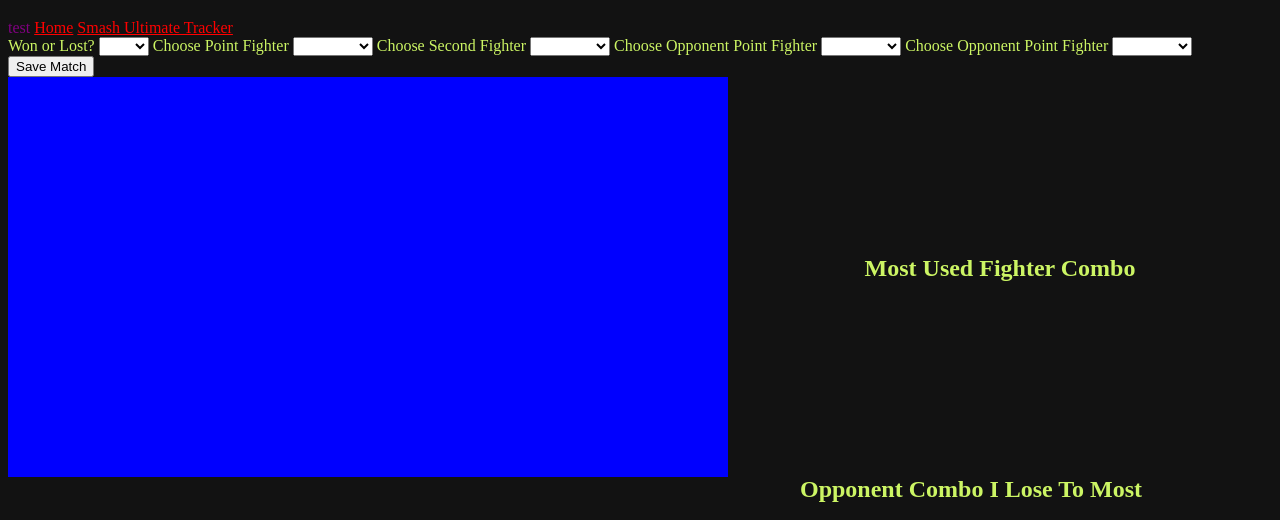
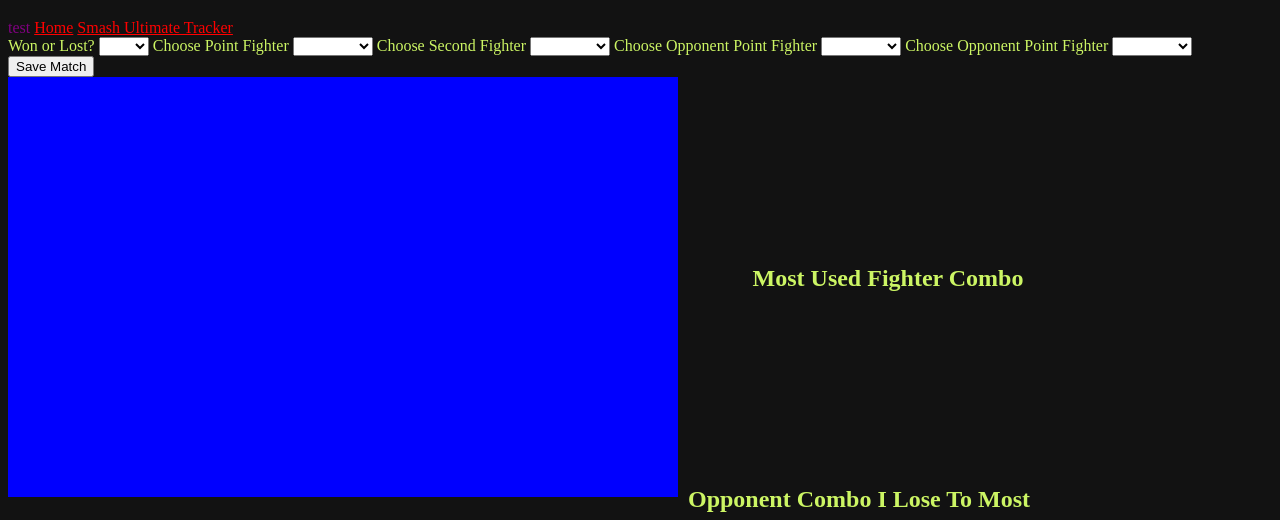
Before and after one commit to Crsnbledsoe/Projects, a website: page FG_Stats/HTML/2XKOT.html in a window 1280 px wide. Shown: the part 61-581 px from the top of the page. Drawn offline with nearby package versions, Linux system fonts and the light colour scheme; no server answers; files whose address does not match are found by name.

Commit message:
better match/chart layout

```diff
--- a/FG_Stats/Public/CSS/2XKO.css
+++ b/FG_Stats/Public/CSS/2XKO.css
@@ -4,13 +4,10 @@ color: rgb(204, 245, 100);
 }
 
 .results {
-width: 700px;
+width: 650px;
 padding: 10px;
 text-align: center;
 background-color: blue;
-
-display: flex;
-flex-direction: column ;
 gap: 6px;
 
 }
@@ -34,12 +31,13 @@ p.wl {
 }
 
 .chart-container {
-    position: relative;
+    position: top;
 
     width: 400px;
     height: 400px;
-    margin: auto;
+    margin: 10px;
 }
+
 .layout {
     display: flex;
 }
```
